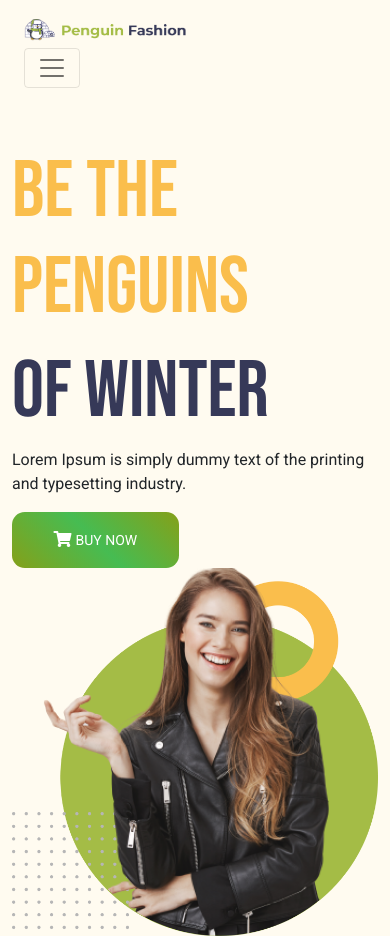
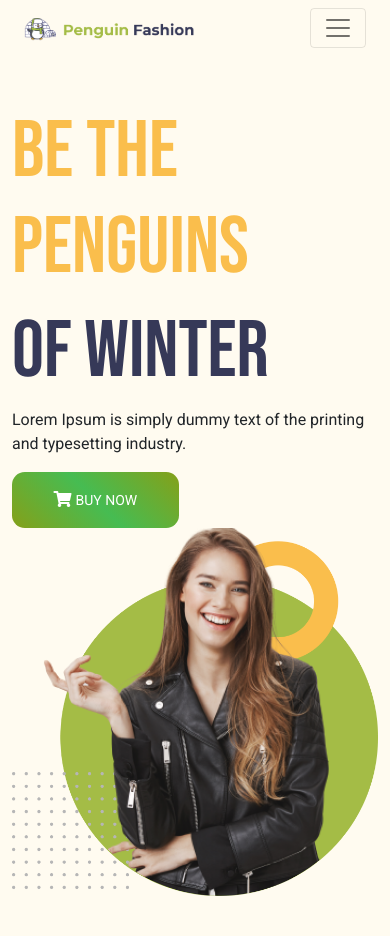
Before and after one commit to Debaray/penguin-fashion, a plain HTML site: page index.html in a window 390 px wide. Shown: the top 936 px of the page. Drawn offline with nearby package versions, Linux system fonts and the light colour scheme.

Commit message:
without responsive done

```diff
--- a/css/style.css
+++ b/css/style.css
@@ -62,3 +62,6 @@
     padding: 2.6em;
     color: white;
 }
+.nav-font-size{
+    font-size: 5px;
+}
--- a/index.html
+++ b/index.html
@@ -18,15 +18,17 @@
 
 <body class="roboto-font custom-background-color">
     <header class="container">
-        <nav class="navbar sticky-top navbar-expand-lg navbar-light">
+        <nav class="navbar navbar-expand-lg navbar-light">
             <div class="container-fluid">
-                <a class="navbar-brand" href="#">
-                    <img class="w-50" src="logo-icon/logo.png" alt="">
+
+                <a class="navbar-brand w-50" href="#">
+                    <img class="img-fluid" src="logo-icon/logo.png" alt="">
                 </a>
                 <button class="navbar-toggler" type="button" data-bs-toggle="collapse" data-bs-target="#navbarNav"
                     aria-controls="navbarNav" aria-expanded="false" aria-label="Toggle navigation">
                     <span class="navbar-toggler-icon "></span>
                 </button>
+
                 <div class="collapse navbar-collapse justify-content-end " id="navbarNav">
                     <ul class="navbar-nav roboto-font default-font-size close-to-black nav-font-weight">
                         <li class="nav-item list-item-padding-margin">
```
